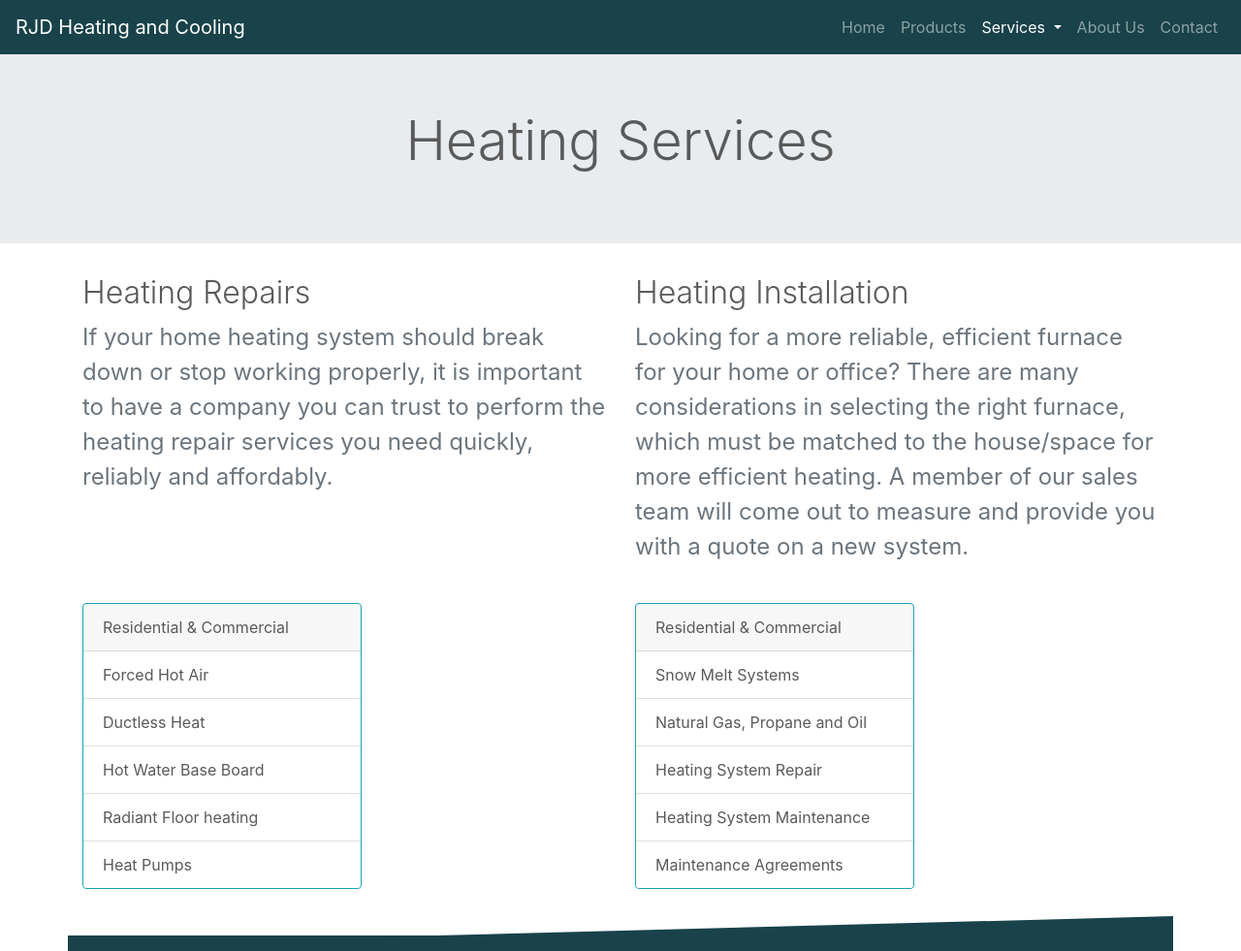
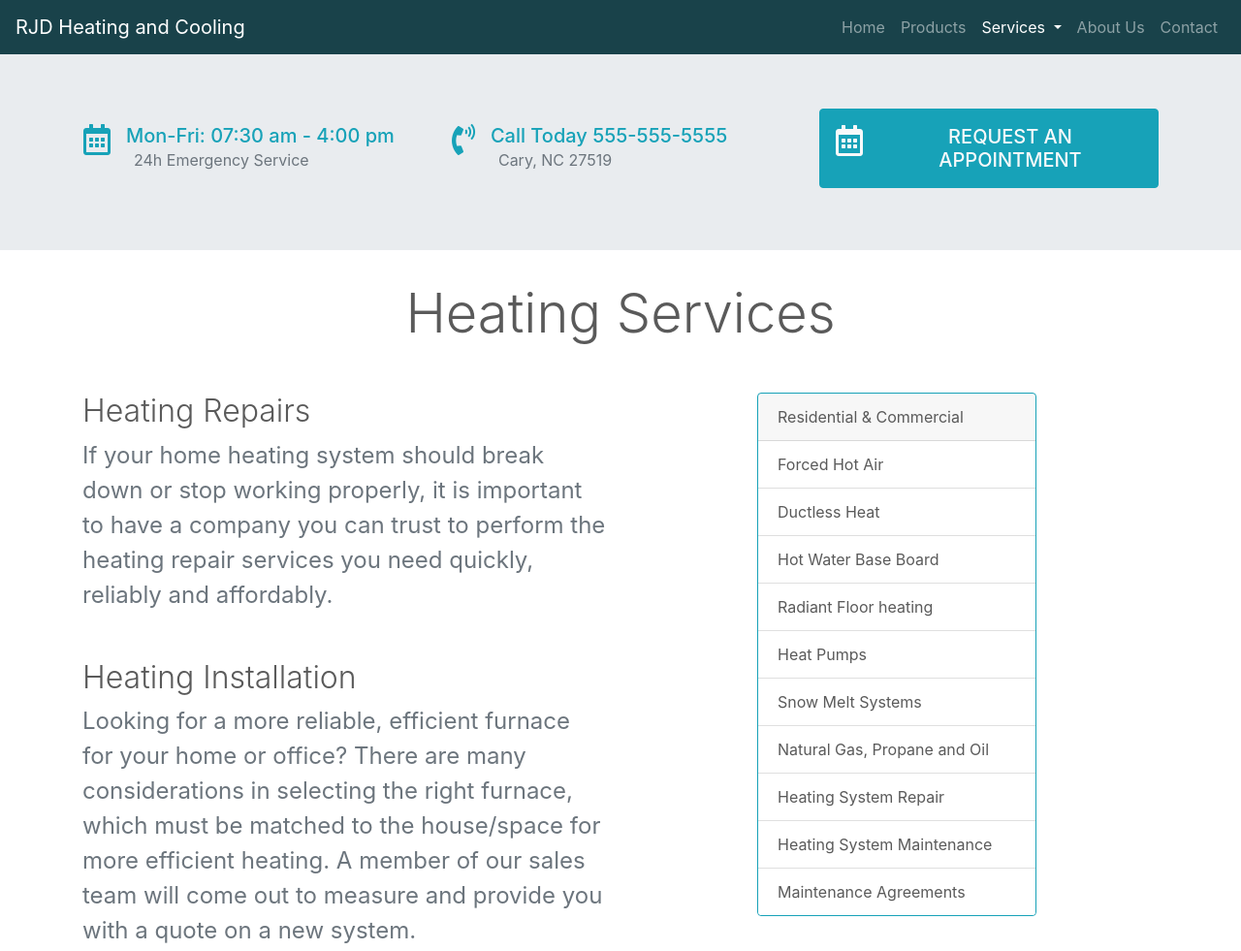
Before and after one commit to ZPPD/hvac, a plain HTML site: page heat.html in a window 1280 px wide. Shown: the top 981 px of the page at 97% size. Drawn offline with nearby package versions, Linux system fonts and the light colour scheme.

Commit message:
added images and jumbotron contact info

```diff
--- a/css/style.css
+++ b/css/style.css
@@ -62,15 +62,21 @@
     letter-spacing: -.05rem;
   }
 
-  .ac{
+ .ac{
     color: #00abff;
   }
   .heat{
     color: #ff5400;
   }
+  .wrench{
+    color: #5a848d;
+  }
   .icon:hover{
     border-radius: 100px;
     box-shadow: 5px 5px 5px #aaa;
+  }
+  .top-icon:hover{
+    filter: brightness(80%);
   }
 
   .bg-commercial{
--- a/heat.html
+++ b/heat.html
@@ -53,26 +53,43 @@
                 <div class="jumbotron jumbotron-fluid bg-air">
 
                     <div class="container">
-                      <h1 class="display-4 text-center">Heating Services</h1>
+                      <div class='row'>
+                        <div class='col-md-4 p-3'>
+                          <i class="far fa-calendar-alt fa-2x text-info pr-3 m-0 float-left top-icon"></i>
+                          <h5 class='text-info pl-2 m-0'> Mon-Fri: 07:30 am - 4:00 pm<br><small class='text-secondary ml-2'>24h Emergency Service</small></h5>
+                          </div>
+                        <div class='col-md-4 p-3'>
+                          <i class="fas fa-phone-volume fa-2x text-info pr-3 m-0 float-left top-icon"></i>
+                          <h5 class='text-info pl-2 m-0'> Call Today 555-555-5555<br><small class='text-secondary ml-2'>Cary, NC 27519</small></h5>
+                        </div>
+                        <div class='col-md-4'>
+                          <a class='btn btn-info btn-block p-3  text-light' href='appointment.html'>
+                          <i class="far fa-calendar-alt fa-2x pr-3 m-0 float-left"></i>
+                          <h5 class=' pl-2 m-0 text-uppercase'> Request An <br>Appointment</h5>           </a>
+                        </div>
+
+                      </div>
                     </div>
                 </div>
                 <div class='container'>
-                    <div>
-                        <div class='row mb-4'>
+                  <h1 class="display-4 text-center mb-5">Heating Services</h1>
+                        <div class='row mb-5'>
                         <div class='col-md-6'>
                         <h2 class='font-weight-light'>Heating Repairs</h2>
-                        <p class='text-secondary'>If your home heating system should break down or stop working properly, it is important to have a company you can trust to perform the heating repair services you need quickly, reliably and affordably.</p>
-                        </div>
-                        <div class='col-md-6'>
+                        <p class='text-secondary mb-5'>If your home heating system should break down or stop working properly, it is important to have a company you can trust to perform the heating repair services you need quickly, reliably and affordably.</p>
                         <h2 class='font-weight-light'>Heating Installation</h2>
                         <p class='text-secondary'>Looking for a more reliable, efficient furnace for your home or office? There are many considerations in selecting the right furnace, which must be matched to the house/space for more efficient heating. A member of our sales team will come out to measure and provide you with a quote on a new system. </p>
-                        </div>
-                        </div>
+                      </div>
+                        <!-- <div class='col-md-6'>
+                        <h2 class='font-weight-light'>Heating Installation</h2>
+                        <p class='text-secondary'>Looking for a more reliable, efficient furnace for your home or office? There are many considerations in selecting the right furnace, which must be matched to the house/space for more efficient heating. A member of our sales team will come out to measure and provide you with a quote on a new system. </p>
+                        </div> -->
+                        <!-- </div> -->
 
                         <!-- Cards -->
-                        <div class='row'>
+                        <!-- <div class='row'> -->
                             <div class='col-sm-6'>
-                        <div class="card border-info" style="width: 18rem;">
+                        <div class="card border-info m-auto" style="width: 18rem;">
                                 <div class="card-header">
                                   Residential & Commercial
                                 </div>
@@ -82,11 +99,16 @@
                                   <li class="list-group-item">Hot Water Base Board</li>
                                   <li class="list-group-item">Radiant Floor heating</li>
                                   <li class="list-group-item">Heat Pumps</li>
+                                  <li class="list-group-item">Snow Melt Systems</li>
+                                  <li class="list-group-item">Natural Gas, Propane and Oil</li>
+                                  <li class="list-group-item">Heating System Repair</li>
+                                  <li class="list-group-item">Heating System Maintenance</li>
+                                  <li class="list-group-item">Maintenance Agreements</li>
                                 </ul>
                          </div>
-                         </div>
-                         <div class='col-sm-6'>
-                         <div class="card border-info" style="width: 18rem;">
+                         <!-- </div> -->
+                         <!-- <div class='col-sm-6'> -->
+                         <!-- <div class="card border-info" style="width: 18rem;">
                                 <div class="card-header">
                                  Residential & Commercial
                                 </div>
@@ -97,14 +119,16 @@
                                         <li class="list-group-item">Heating System Maintenance</li>
                                         <li class="list-group-item">Maintenance Agreements</li>
                                 </ul>
-                         </div>
+                         </div> -->
                          </div>
                          </div>
 
+                    <!-- </div> -->
+                <!-- </div> -->
+                      <div>
+                        <img class='img-fluid' src='img/bottom-image-2.jpg' alt='Furnace, heating and cooling'>
+                      </div>
                     </div>
-                </div>
-
-
                           <!-- FOOTER -->
                           <footer class="container footer p-4 pt-5 mt-5">
                             <div class='row mb-3'>
```
Also changed, not shown: about.html (+1 -1 lines), air.html (+27 -8 lines), index.html (+3 -3 lines), repair.html (+19 -3 lines), img/air-conditioner-1185041_1920.jpg (deleted), img/air-conditioner-3629396_1920.jpg (deleted), img/bottom-image-2.jpg (added), img/bottom-image1.jpg (added).
